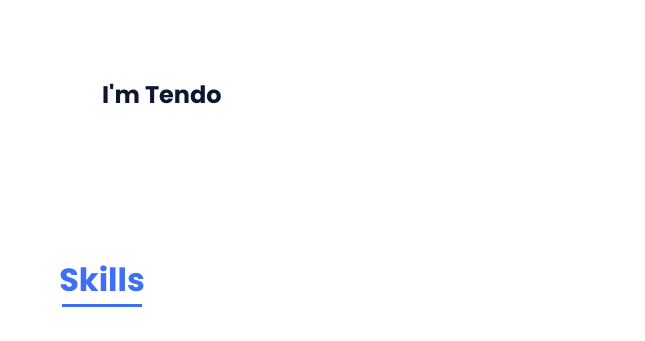
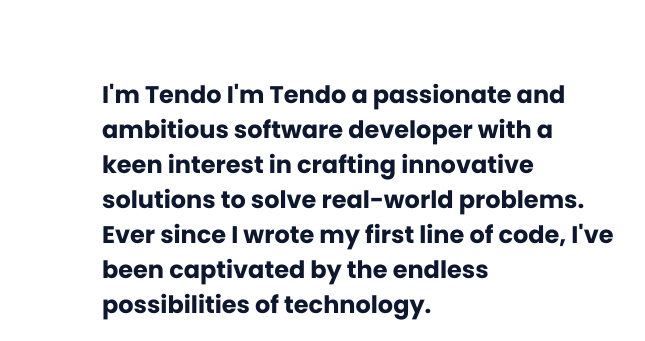
Before and after one commit to tendoMbambisa/tendoMbambisa.github.io, a plain HTML site: page index.html in a window 1280 px wide. Shown: the part 759-1100 px from the top of the page, 538-1183 px from the left. Drawn offline with nearby package versions, Linux system fonts and the light colour scheme.

Commit message:
Update index.html

```diff
--- a/index.html
+++ b/index.html
@@ -72,7 +72,8 @@
                 </div>
 
                 <div>
-                    <h2 class="about__subtitle">I'm Tendo</h2>
+                    <h2 class="about__subtitle">I'm Tendo I'm Tendo a passionate and ambitious software developer with a keen interest in crafting innovative solutions to solve real-world problems.
+                        Ever since I wrote my first line of code, I've been captivated by the endless possibilities of technology.</h2>
                     <p class="about__text"></p>
                 </div>
             </div>
```
